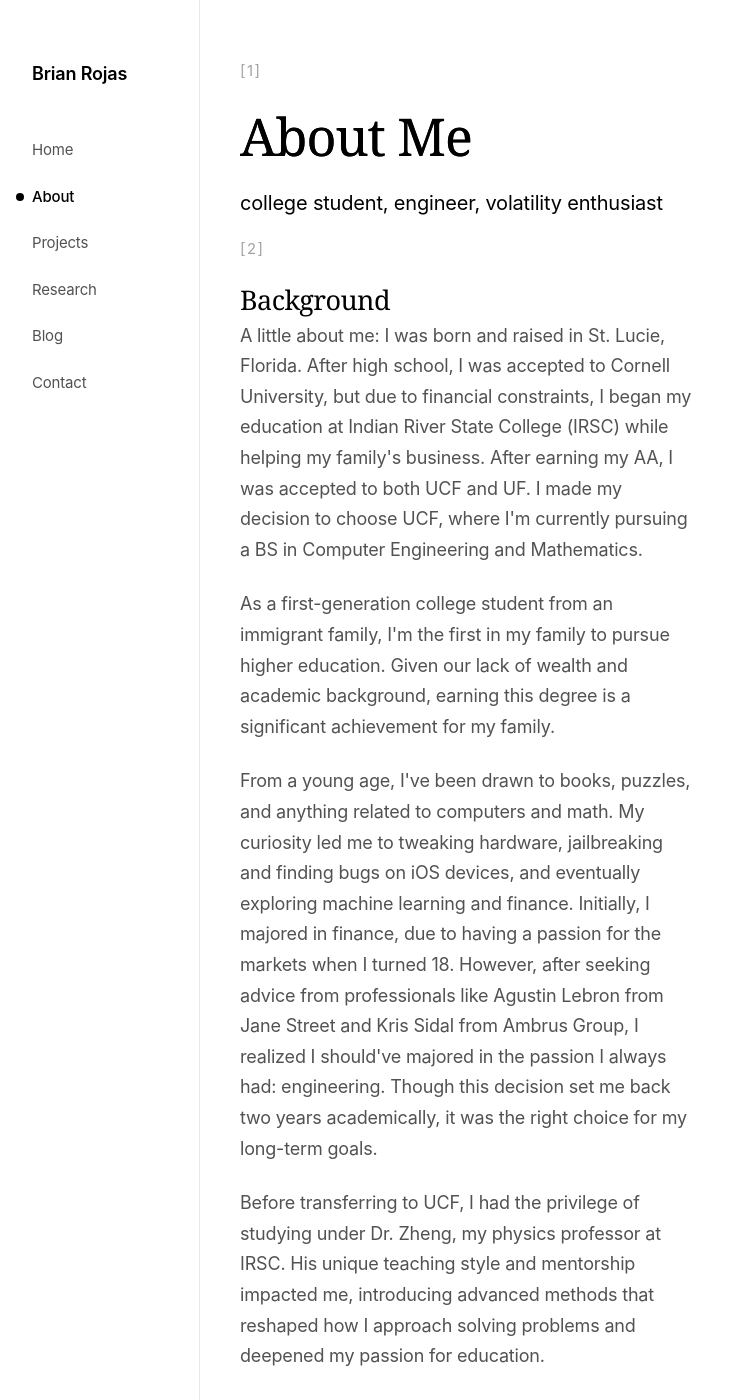
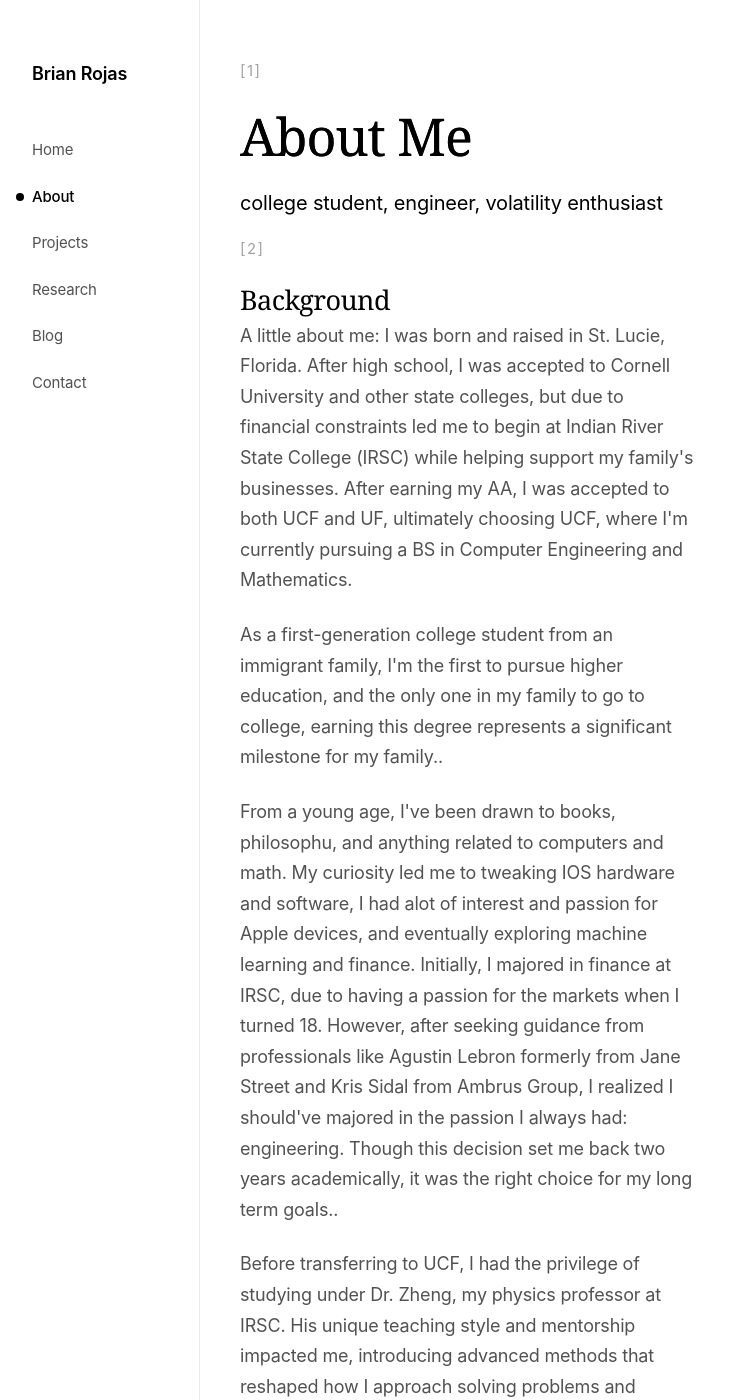
Before and after one commit to brianrojrc/brianrojrc.github.io, a Jekyll site: the page built from about.md, in a window 1280 px wide and 1400 px high. Shown: the whole window, without its empty margins (0-740 px from the left). Built offline with Jekyll 4.4.1, drawn with Linux system fonts in a browser that asks for light colours; some web fonts are replaced.

Commit message:
Update about.md

```diff
--- a/about.md
+++ b/about.md
@@ -12,11 +12,12 @@ title: About
     <span class="section-marker">[2]</span>
     <h2>Background</h2>
 
-    <p>A little about me: I was born and raised in St. Lucie, Florida. After high school, I was accepted to Cornell University, but due to financial constraints, I began my education at Indian River State College (IRSC) while helping my family's business. After earning my AA, I was accepted to both UCF and UF. I made my decision to choose UCF, where I'm currently pursuing a BS in Computer Engineering and Mathematics.</p>
+    <p>A little about me: I was born and raised in St. Lucie, Florida. After high school, I was accepted to Cornell University and other state colleges, but due to financial constraints led me to begin at Indian River State College (IRSC) while helping support my family's businesses. After earning my AA, I was accepted to both UCF and UF, ultimately choosing UCF, where I'm currently pursuing a BS in Computer Engineering and Mathematics.
 
-    <p>As a first-generation college student from an immigrant family, I'm the first in my family to pursue higher education. Given our lack of wealth and academic background, earning this degree is a significant achievement for my family.</p>
 
-    <p>From a young age, I've been drawn to books, puzzles, and anything related to computers and math. My curiosity led me to tweaking hardware, jailbreaking and finding bugs on iOS devices, and eventually exploring machine learning and finance. Initially, I majored in finance, due to having a passion for the markets when I turned 18. However, after seeking advice from professionals like Agustin Lebron from Jane Street and Kris Sidal from Ambrus Group, I realized I should've majored in the passion I always had: engineering. Though this decision set me back two years academically, it was the right choice for my long-term goals.</p>
+    <p>As a first-generation college student from an immigrant family, I'm the first to pursue higher education, and the only one in my family to go to college, earning this degree represents a significant milestone for my family..</p>
+
+    <p>From a young age, I've been drawn to books, philosophu, and anything related to computers and math. My curiosity led me to tweaking IOS hardware and software, I had alot of interest and passion for Apple devices, and eventually exploring machine learning and finance. Initially, I majored in finance at IRSC, due to having a passion for the markets when I turned 18. However, after seeking guidance from professionals like Agustin Lebron formerly from Jane Street and Kris Sidal from Ambrus Group, I realized I should've majored in the passion I always had: engineering. Though this decision set me back two years academically, it was the right choice for my long term goals..</p>
 
     <p>Before transferring to UCF, I had the privilege of studying under Dr. Zheng, my physics professor at IRSC. His unique teaching style and mentorship impacted me, introducing advanced methods that reshaped how I approach solving problems and deepened my passion for education.</p>
 
```
